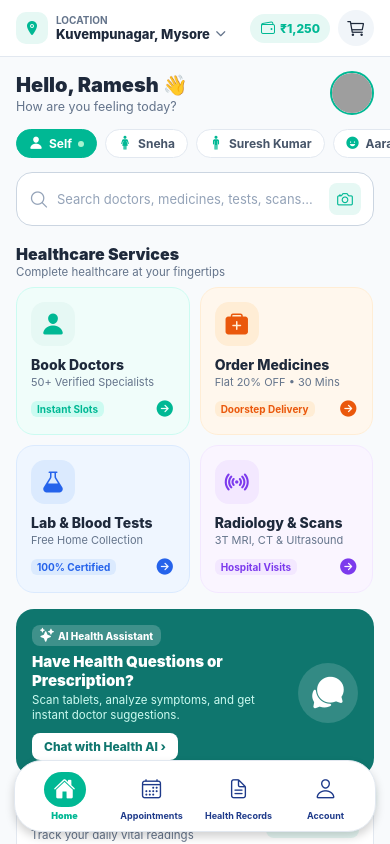
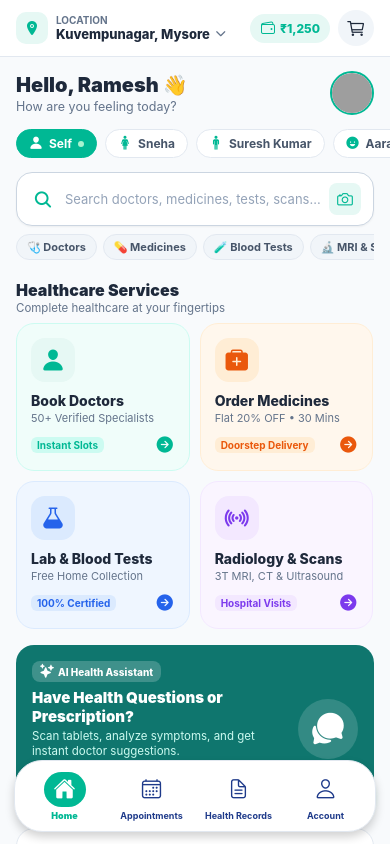
Before and after one commit to Navabharth-Technologies/Mediunify-patient-side-application-, a React Native app drawn with its web renderer: screen /MainApp in a window 390 px wide. Built offline with nearby package versions, Linux system fonts and the light colour scheme; some packages are replaced by stand-ins of ours; grey boxes are pictures that could not be loaded.

Commit message:
Fix HomeScreen search bar submission, add search go button, quick filter chips and sync route params in GlobalSearchScreen

```diff
--- a/src/screens/home/HomeScreen.js
+++ b/src/screens/home/HomeScreen.js
@@ -237,9 +237,9 @@ const HomeScreen = ({ navigation }) => {
   }, [selectedCityTab, locationSearchQuery]);
 
   // Handle Search Execution
-  const handleSearchSubmit = () => {
-    if (!search.trim()) return;
-    navigation.navigate('GlobalSearch', { query: search.trim() });
+  const handleSearchSubmit = (customQuery) => {
+    const q = typeof customQuery === 'string' ? customQuery : search;
+    navigation.navigate('GlobalSearch', { query: q ? q.trim() : '' });
   };
 
   return (
@@ -374,22 +374,42 @@ const HomeScreen = ({ navigation }) => {
         ========================================== */}
         <View style={styles.searchContainer}>
           <View style={styles.searchBar}>
-            <Ionicons name="search-outline" size={20} color="#94A3B8" />
+            <TouchableOpacity
+              onPress={() => handleSearchSubmit()}
+              activeOpacity={0.7}
+              style={{ padding: 4 }}
+            >
+              <Ionicons name="search" size={20} color={colors.primary} />
+            </TouchableOpacity>
+
             <TextInput
               style={styles.searchInput}
               placeholder="Search doctors, medicines, tests, scans..."
               placeholderTextColor="#94A3B8"
               value={search}
               onChangeText={setSearch}
-              onSubmitEditing={handleSearchSubmit}
+              onSubmitEditing={() => handleSearchSubmit()}
               returnKeyType="search"
             />
+
             {search.length > 0 ? (
-              <TouchableOpacity onPress={() => setSearch('')}>
+              <TouchableOpacity onPress={() => setSearch('')} style={{ padding: 4 }}>
                 <Ionicons name="close-circle" size={18} color="#94A3B8" />
               </TouchableOpacity>
             ) : null}
 
+            {/* SEARCH BUTTON */}
+            {search.trim().length > 0 && (
+              <TouchableOpacity
+                style={styles.searchGoBtn}
+                onPress={() => handleSearchSubmit()}
+                activeOpacity={0.8}
+              >
+                <Text style={styles.searchGoBtnText}>Search</Text>
+              </TouchableOpacity>
+            )}
+
+            {/* RX CAMERA SCAN BUTTON */}
             <TouchableOpacity
               style={styles.scanSearchBtn}
               onPress={() => navigation.navigate('Chatbot')}
@@ -398,6 +418,31 @@ const HomeScreen = ({ navigation }) => {
               <Ionicons name="camera-outline" size={18} color={colors.primary} />
             </TouchableOpacity>
           </View>
+
+          {/* QUICK SEARCH SUGGESTION PILLS */}
+          <ScrollView
+            horizontal
+            showsHorizontalScrollIndicator={false}
+            contentContainerStyle={styles.quickSearchPillsRow}
+          >
+            {[
+              { label: '🩺 Doctors', query: 'Doctor' },
+              { label: '💊 Medicines', query: 'Medicine' },
+              { label: '🧪 Blood Tests', query: 'Lab' },
+              { label: '🔬 MRI & Scans', query: 'Radiology' },
+              { label: '🏥 Hospitals', query: 'Hospital' },
+              { label: '🎥 Video Consult', query: 'Video' },
+            ].map((pill, idx) => (
+              <TouchableOpacity
+                key={idx}
+                style={styles.quickSearchPill}
+                onPress={() => handleSearchSubmit(pill.query)}
+                activeOpacity={0.8}
+              >
+                <Text style={styles.quickSearchPillText}>{pill.label}</Text>
+              </TouchableOpacity>
+            ))}
+          </ScrollView>
         </View>
 
         {/* ==========================================
@@ -1372,6 +1417,11 @@ const styles = StyleSheet.create({
     paddingVertical: 10,
     borderWidth: 1,
     borderColor: '#CBD5E1',
+    shadowColor: '#000',
+    shadowOffset: { width: 0, height: 1 },
+    shadowOpacity: 0.05,
+    shadowRadius: 2,
+    elevation: 2,
   },
   searchInput: {
     flex: 1,
@@ -1379,6 +1429,18 @@ const styles = StyleSheet.create({
     fontSize: 13,
     color: '#1E293B',
   },
+  searchGoBtn: {
+    backgroundColor: colors.primary,
+    paddingHorizontal: 10,
+    paddingVertical: 6,
+    borderRadius: 8,
+    marginLeft: 4,
+  },
+  searchGoBtnText: {
+    color: '#FFFFFF',
+    fontSize: 11.5,
+    fontWeight: '800',
+  },
   scanSearchBtn: {
     width: 32,
     height: 32,
@@ -1387,6 +1449,25 @@ const styles = StyleSheet.create({
     alignItems: 'center',
     justifyContent: 'center',
     marginLeft: 6,
+  },
+  quickSearchPillsRow: {
+    flexDirection: 'row',
+    gap: 6,
+    paddingTop: 8,
+    paddingBottom: 2,
+  },
+  quickSearchPill: {
+    backgroundColor: '#F1F5F9',
+    paddingHorizontal: 10,
+    paddingVertical: 5,
+    borderRadius: 20,
+    borderWidth: 1,
+    borderColor: '#E2E8F0',
+  },
+  quickSearchPillText: {
+    fontSize: 11,
+    fontWeight: '700',
+    color: '#475569',
   },
 
   // EMERGENCY ROW
--- a/src/screens/search/GlobalSearchScreen.js
+++ b/src/screens/search/GlobalSearchScreen.js
@@ -1,4 +1,4 @@
-import React, { useMemo, useState } from 'react';
+import React, { useMemo, useState, useEffect } from 'react';
 
 import {
   View,
@@ -130,9 +130,15 @@ const searchData = [
 
 const GlobalSearchScreen = ({
   navigation,
+  route,
 }) => {
+  const [query, setQuery] = useState(route?.params?.query || '');
 
-  const [query, setQuery] = useState('');
+  useEffect(() => {
+    if (route?.params?.query !== undefined) {
+      setQuery(route.params.query);
+    }
+  }, [route?.params?.query]);
 
 
   const results = useMemo(() => {
```
Also changed, not shown: dist/index.html, 2 other files.
